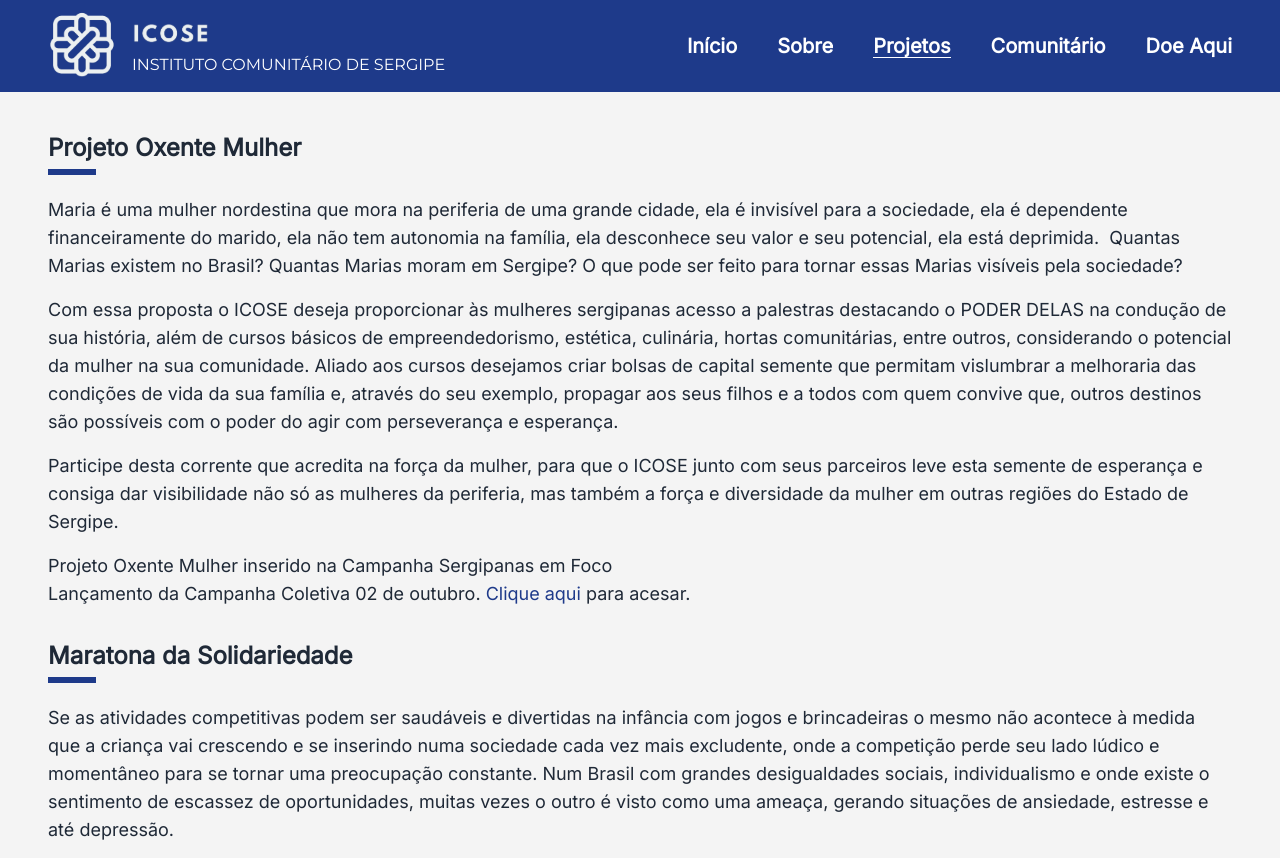
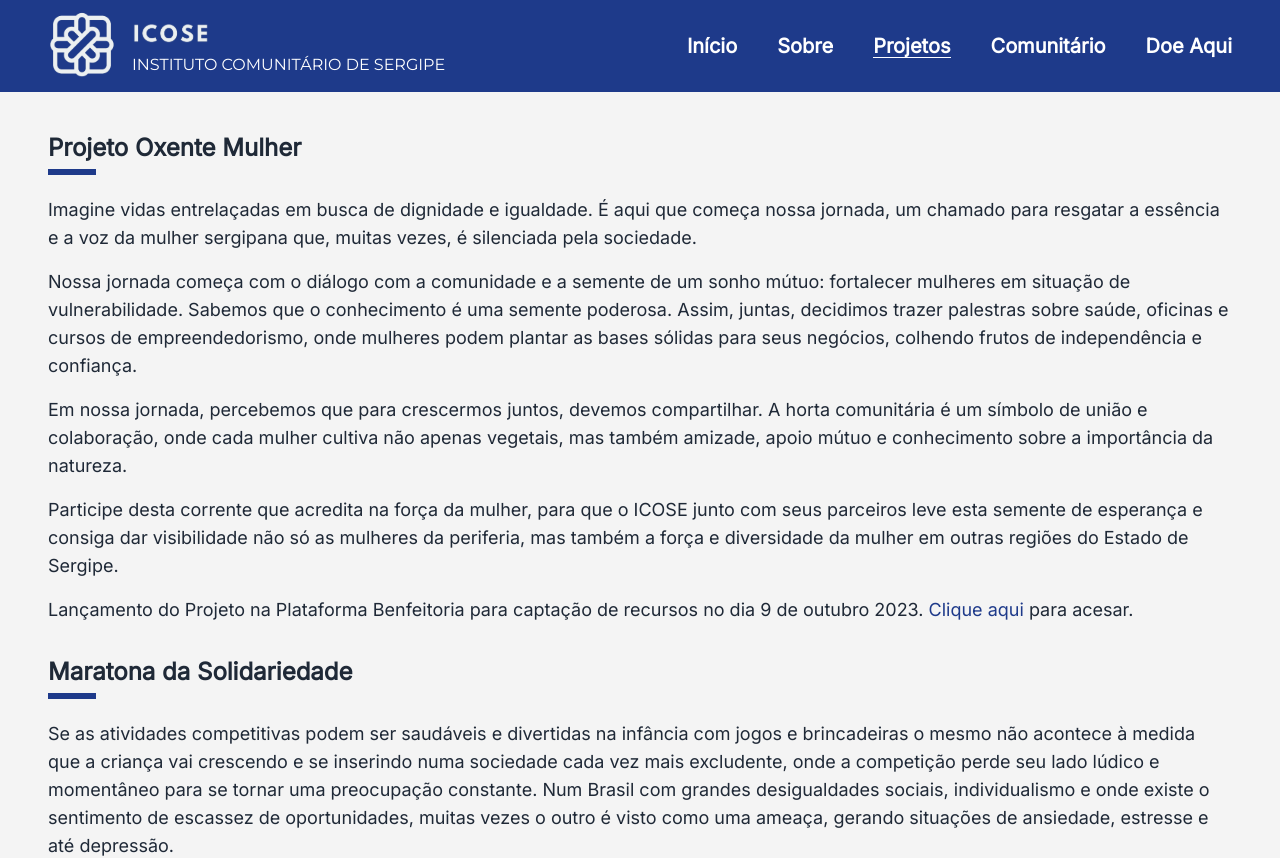
Before and after one commit to softeam-org/icose-web, a React (Vite) app: page /projetos in a window 1280 px wide. Shown: the top 858 px of the page. Built offline with nearby package versions, Linux system fonts and the light colour scheme.

Commit message:
modifica seção oxente mulher

```diff
--- a/src/components/Projects/Contents/OxenteMulher.jsx
+++ b/src/components/Projects/Contents/OxenteMulher.jsx
@@ -5,33 +5,29 @@ function OxenteMulher() {
     <Project title="Projeto Oxente Mulher">
       <div className="flex flex-col gap-4">
         <p>
-          Maria é uma mulher nordestina que mora na periferia de uma grande cidade,
-          ela é invisível para a sociedade, ela é dependente financeiramente do marido,
-          ela não tem autonomia na família, ela desconhece seu valor e seu potencial,
-          ela está deprimida.  Quantas Marias existem no Brasil? Quantas Marias
-          moram em Sergipe? O que pode ser feito para tornar essas Marias visíveis
-          pela sociedade?
+          Imagine vidas entrelaçadas em busca de dignidade e igualdade. É aqui que começa
+          nossa jornada, um chamado para resgatar a essência e a voz da mulher sergipana que,
+          muitas vezes, é silenciada pela sociedade.
         </p>
         <p>
-          Com essa proposta o ICOSE deseja proporcionar às mulheres sergipanas acesso a
-          palestras destacando o PODER DELAS na condução de sua história, além de cursos
-          básicos de empreendedorismo, estética, culinária, hortas comunitárias, entre outros,
-          considerando o potencial da mulher na sua comunidade. Aliado aos cursos desejamos
-          criar bolsas de capital semente que permitam vislumbrar a melhoraria das condições
-          de vida da sua família e, através do seu exemplo, propagar aos seus filhos e a todos
-          com quem convive que, outros destinos são possíveis com o poder do agir com perseverança
-          e esperança.
+          Nossa jornada começa com o diálogo com a comunidade e a semente de um sonho mútuo: fortalecer
+          mulheres em situação de vulnerabilidade. Sabemos que o conhecimento é uma semente poderosa.
+          Assim, juntas, decidimos trazer palestras sobre saúde, oficinas e cursos de empreendedorismo, onde
+          mulheres podem plantar as bases sólidas para seus negócios, colhendo frutos de independência e confiança.
         </p>
         <p>
-          Participe desta corrente que acredita na força da mulher, para que o ICOSE junto com
-          seus parceiros leve esta semente de esperança e consiga dar visibilidade não só as
-          mulheres da periferia, mas também a força e diversidade da mulher em outras regiões
-          do Estado de Sergipe.
+          Em nossa jornada, percebemos que para crescermos juntos, devemos compartilhar. A horta comunitária
+          é um símbolo de união e colaboração, onde cada mulher cultiva não apenas vegetais, mas também amizade,
+          apoio mútuo e conhecimento sobre a importância da natureza.
         </p>
         <p>
-          <div>Projeto Oxente Mulher inserido na Campanha Sergipanas em Foco</div>
-          Lançamento da Campanha Coletiva  02 de outubro.
-          <span> <a href="https://benfeitoria.com/projeto/sergipanasemfoco" className="text-standard-blue hover:underline text-black">Clique aqui</a> </span>
+          Participe desta corrente que acredita na força da mulher, para que o ICOSE junto com seus
+          parceiros leve esta semente de esperança e consiga dar visibilidade não só as mulheres da
+          periferia, mas também a força e diversidade da mulher em outras regiões do Estado de Sergipe.
+        </p>
+        <p>
+          Lançamento do Projeto na Plataforma Benfeitoria para captação de recursos no dia 9 de outubro 2023.
+          <span> <a href="https://benfeitoria.com/sergipanasemfoco" className="text-standard-blue hover:underline text-black">Clique aqui</a> </span>
           para acesar.
         </p>
       </div>
```
